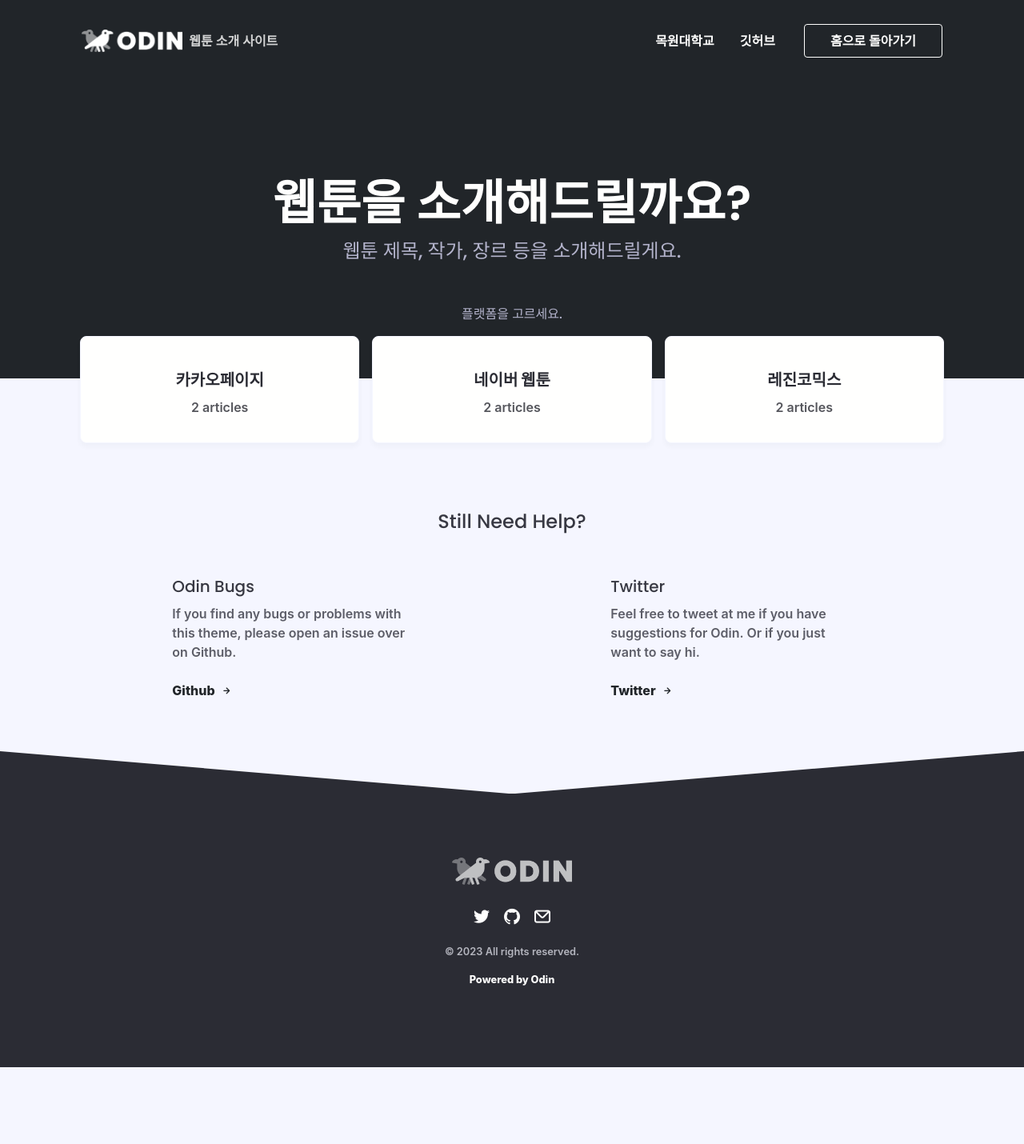
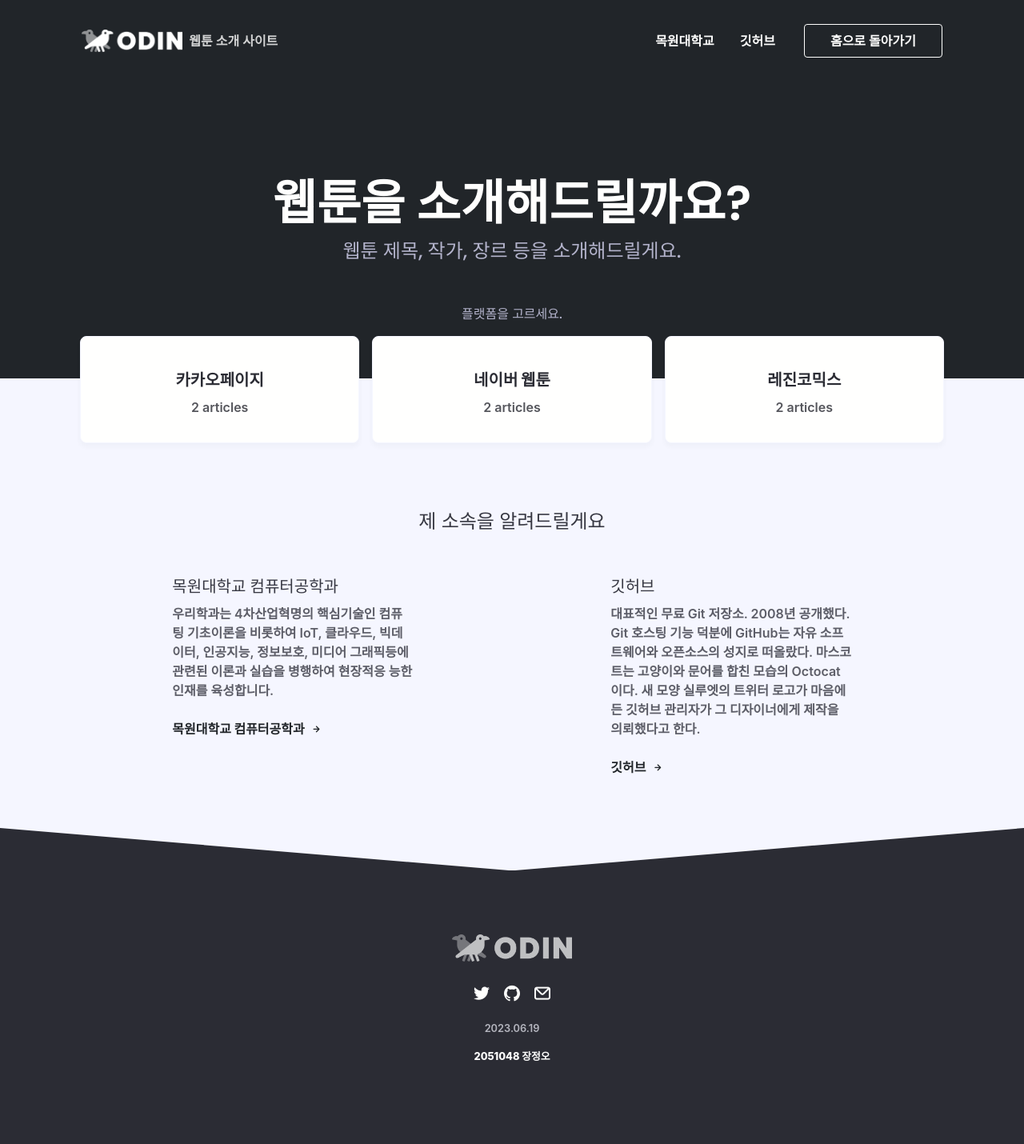
Before and after one commit to martin-yeo/k1163, a Jekyll site: the page built from index.html, in a window 1280 px wide. Shown: the whole page at 80% size. Built offline with Jekyll 4.4.1, drawn with Linux system fonts in a browser that asks for light colours; nearby versions of some CDN libraries; some web fonts are replaced; comment, search, counter and statistics services are not loaded; before the commit the page ends 1334 px from its top, so only the background shows below that.

Commit message:
메인페이지 최종 완료

```diff
--- a/_includes/footer.html
+++ b/_includes/footer.html
@@ -35,9 +35,9 @@
             <a href="http://instagram.com/{{site.instagram_username}}" target="_blank"><i class='uil uil-instagram'></i></a>
             {% endif %}
           </div>
-        <p>© 20{{ site.time | date: '%y' }} All rights reserved.</p>
+        <p>2023.06.19</p>
 
-        <a class="text-small" href="https://github.com/TeaGuns/odin" target="_blank">Powered by Odin</a>
+        <a class="text-small" href="https://github.com/TeaGuns/odin" target="_blank">2051048 장정오</a>
       </div>
     </div>
   </div>
--- a/_includes/more-help.html
+++ b/_includes/more-help.html
@@ -1,19 +1,19 @@
 {% if site.help_one_title == null %}
 {% else %}
 <div class="column col-12 text-center mt-16">
-  <h4>Still Need Help?</h4>
+  <h4>제 소속을 알려드릴게요</h4>
 </div>
 <div class="column col-4 col-sm-12 p-8 mb-8 col-mx-auto">
-  <h5>{{ site.help_one_title }}</h5>
-  <p>{{ site.help_one_content }}</p>
-  <a href="{{ site.help_one_link }}">{{ site.help_one_button }} <i class='uil uil-arrow-right arrow-hover'></i></a>
+  <h5>목원대학교 컴퓨터공학과</h5>
+  <p>우리학과는 4차산업혁명의 핵심기술인 컴퓨팅 기초이론을 비롯하여 IoT, 클라우드, 빅데이터, 인공지능, 정보보호, 미디어 그래픽등에 관련된 이론과 실습을 병행하여 현장적응 능한 인재를 육성합니다.</p>
+  <a href="https://www.mokwon.ac.kr/computer/">목원대학교 컴퓨터공학과 <i class='uil uil-arrow-right arrow-hover'></i></a>
 </div>
 {% endif %}
 {% if site.help_two_title == null %}
 {% else %}
 <div class="column col-4 col-sm-12 p-8 mb-8 col-mx-auto">
-  <h5>{{ site.help_two_title }}</h5>
-  <p>{{ site.help_two_content }}</p>
-  <a href="{{ site.help_two_link }}" target="_blank">{{ site.help_two_button}} <i class='uil uil-arrow-right arrow-hover'></i></a>
+  <h5>깃허브</h5>
+  <p>대표적인 무료 Git 저장소. 2008년 공개했다. Git 호스팅 기능 덕분에 GitHub는 자유 소프트웨어와 오픈소스의 성지로 떠올랐다. 마스코트는 고양이와 문어를 합친 모습의 Octocat이다. 새 모양 실루엣의 트위터 로고가 마음에 든 깃허브 관리자가 그 디자이너에게 제작을 의뢰했다고 한다.</p>
+  <a href="https://github.com/" target="_blank">깃허브 <i class='uil uil-arrow-right arrow-hover'></i></a>
 </div>
 {% endif %}
```
